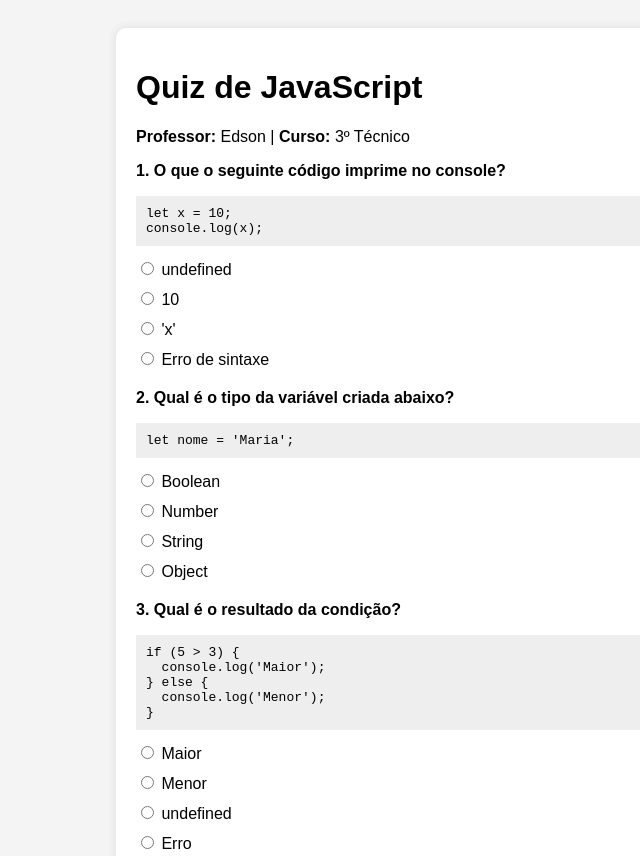
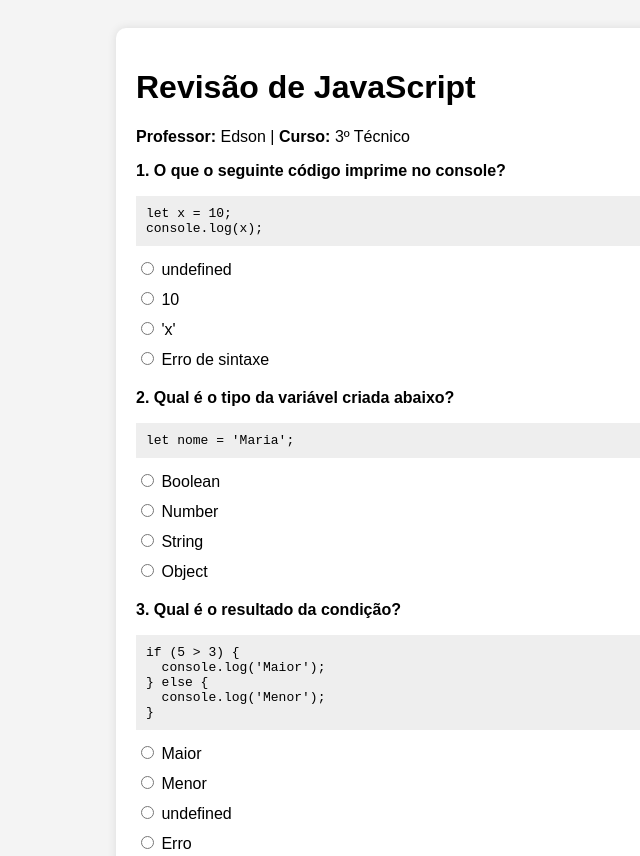
Before and after one commit to profedferal/revisao_Back, a plain HTML site: page index.html in a window 1280 px wide. Shown: the top 856 px of the page, without its empty margins (104-744 px from the left). Drawn offline with Linux system fonts and the light colour scheme.

Commit message:
Update index.html

```diff
--- a/index.html
+++ b/index.html
@@ -59,7 +59,7 @@
 </head>
 <body>
   <div class="quiz-container">
-    <h1>Quiz de JavaScript</h1>
+    <h1>Revisão de JavaScript</h1>
     <p><strong>Professor:</strong> Edson | <strong>Curso:</strong> 3º Técnico</p>
 
     <form id="quizForm"></form>
```
